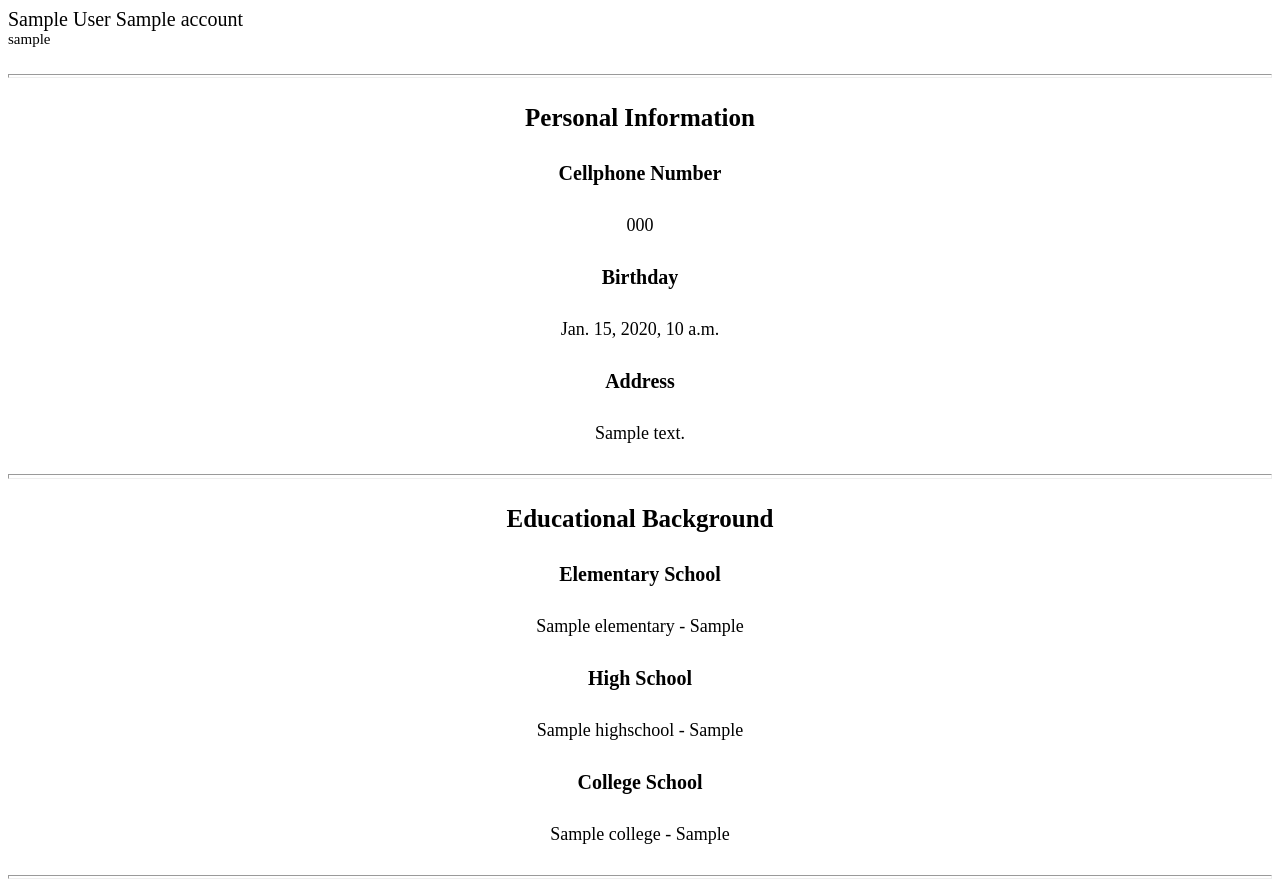
After one commit to Pwersa/Job-App-DJANGO, a Django app: template JobApp/jobweb/templates/html_files/PDFViewer.html in a window 1280 px wide. The commit adds this page. Run offline with Django 4.2, Linux system fonts and the light colour scheme; the template is opened without the code that fills it: most values are stand-ins (such as "Sample title", 1, 10 or a date in 2020); parts of the project's set-up code (start-up, migrations or seed data) failed here and were passed over.

Commit message:
ADDED EXPORT PDF FUNCTION

```diff
--- /dev/null
+++ b/JobApp/jobweb/templates/html_files/PDFViewer.html
@@ -0,0 +1,83 @@
+
+<html>
+    <head>
+        <head></head>
+        <body>
+            <div class="container" style="font-family:'Times New Roman', serif;">
+                <div style="font-size: 20px;">{{account.first_name}} {{account.last_name}} {{account.middle_name}}</div>
+                <div style="font-size: 15px;">{{account.username}}</div>
+
+
+            </div>
+            <br>
+
+            <hr size="4">
+
+            <br>
+
+            <div class="container" style="font-family:'Times New Roman', sans-serif;">
+                <div class="row justify-content" style="font-weight: bold; text-align: center; margin-bottom: 30px; font-size: 25px;">
+                    Personal Information
+                </div>
+
+                <div class="row justify-content" style="font-weight: bold; text-align: center; margin-bottom: 30px; font-size: 20px;">
+                    Cellphone Number
+                </div>
+                <div class="row justify-content" style="text-align: center; margin-bottom: 30px; font-size: 18px;">
+                    {{account.cellphone}}
+
+                </div>
+
+                <div class="row justify-content" style="font-weight: bold; text-align: center; margin-bottom: 30px; font-size: 20px;">
+                    Birthday
+                </div>
+                <div class="row justify-content" style="text-align: center; margin-bottom: 30px; font-size: 18px;">
+                    {{account.birthday}}
+                </div>
+
+                <div class="row justify-content" style="font-weight: bold; text-align: center; margin-bottom: 30px; font-size: 20px;">
+                    Address
+                </div>
+                <div class="row justify-content" style="text-align: center; margin-bottom: 30px; font-size: 18px;">
+                    {{account.address}}
+                </div>
+
+                <hr size="5">
+
+                <br>
+
+                <div class="container" style="font-family:'Times New Roman', sans-serif;">
+                    <div class="row justify-content" style="font-weight: bold; text-align: center; margin-bottom: 30px; font-size: 25px;">
+                        Educational Background
+                    </div>
+
+                    <div class="row justify-content" style="font-weight: bold; text-align: center; margin-bottom: 30px; font-size: 20px;">
+                        Elementary School
+                    </div>
+                    <div class="row justify-content" style="text-align: center; margin-bottom: 30px; font-size: 18px;">
+                        {{second_info.elementary}}  -  {{second_info.elementary_grad}}
+
+                    </div>
+
+                    <div class="row justify-content" style="font-weight: bold; text-align: center; margin-bottom: 30px; font-size: 20px;">
+                        High School
+                    </div>
+                    <div class="row justify-content" style="text-align: center; margin-bottom: 30px; font-size: 18px;">
+                        {{second_info.highschool}}  -  {{second_info.highschool_grad}}
+                    </div>
+
+                    <div class="row justify-content" style="font-weight: bold; text-align: center; margin-bottom: 30px; font-size: 20px;">
+                        College School
+                    </div>
+                    <div class="row justify-content" style="text-align: center; margin-bottom: 30px; font-size: 18px;">
+                        {{second_info.college}}  -  {{second_info.college_grad}}
+                    </div>
+                </div>
+
+                <hr size="4">
+
+        </body>
+
+    </head>
+
+</html>
--- a/JobApp/jobweb/templates/html_files/User-Profile1-Applicant.html
+++ b/JobApp/jobweb/templates/html_files/User-Profile1-Applicant.html
@@ -398,7 +398,7 @@
 
                     <div class="row" style="text-align: center;">
                         <div class="col-sm-12">
-                            <a class="btn btn-outline-info" style="width: 250px; color: #000000" href="{% url 'print_data_applicant' data.pk %}">Print Applicant's Information</a>
+                            <a class="btn btn-outline-info" style="width: 250px; color: #000000" href="{% url 'applicant_employee_create_pdf' data.pk %}">Print Applicant's Information</a>
                         </div>
                     </div>
 
--- a/JobApp/jobweb/templates/html_files/User-Profile1-Employee.html
+++ b/JobApp/jobweb/templates/html_files/User-Profile1-Employee.html
@@ -320,7 +320,7 @@
 
                     <div class="row" style="text-align: center;">
                         <div class="col-sm-12">
-                            <a class="btn btn-outline-info" style="width: 250px; color: #000000" href="{% url 'print_data_employee' data.pk %}">Print Applicant's Information</a>
+                            <a class="btn btn-outline-info" style="width: 250px; color: #000000" href="{% url 'applicant_employee_create_pdf' data.pk %}">Print Applicant's Information</a>
                         </div>
                     </div>
 
--- a/JobApp/jobweb/templates/html_files/User-Profile1.html
+++ b/JobApp/jobweb/templates/html_files/User-Profile1.html
@@ -381,7 +381,7 @@
 
                     <div class="row" style="text-align: center;">
                         <div class="col-sm-12">
-                            <a class="btn btn-outline-info" style="width: 210px; color: #000000" href="{% url 'print_data' data.pk %}">Print my Informations</a>
+                            <a class="btn btn-outline-info" style="width: 210px; color: #000000" href="{% url 'applicant_employee_create_pdf' data.pk %}">Print my Informations</a>
                         </div>
                     </div>
 
--- a/JobApp/jobweb/urls.py
+++ b/JobApp/jobweb/urls.py
@@ -43,13 +43,11 @@ urlpatterns = [
 
 ######################## GLOBAL ###########################
 
-    path('print_data/<str:username>/', views.print_data, name='print_data'),
-    path('print_data_applicant/<str:username>/', views.print_data_applicant, name='print_data_applicant'),
-    path('print_data_employee/<str:username>/', views.print_data_employee, name='print_data_employee'),
-
     path('change_password/<str:username>/verified_user?=<str:verified_user>', views.change_password, name='change_password'),
+    path('applicant_employee_create_pdf/<str:username>', views.applicant_employee_create_pdf, name='applicant_employee_create_pdf'),
 
 ############################# DEBUG ########################################
+
     #path('home_debug', views.home_debug, name='home_debug'),
     #path('login_authenticate', views.login_authenticate, name='login_authenticate'),
     #path('hrdashboard_debug', views.hrdashboard_debug, name='hrdashboard_debug'),
```
Also changed, not shown: JobApp/jobweb/views.py (+21 -28 lines), JobApp/media/picture/Untitled.png (added), JobApp/media/signature/Untitled.png (added).
